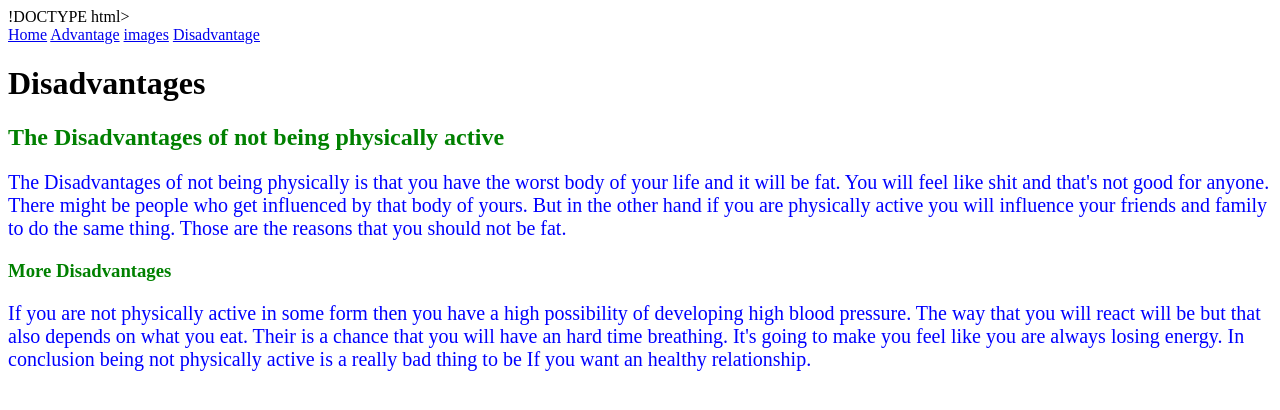
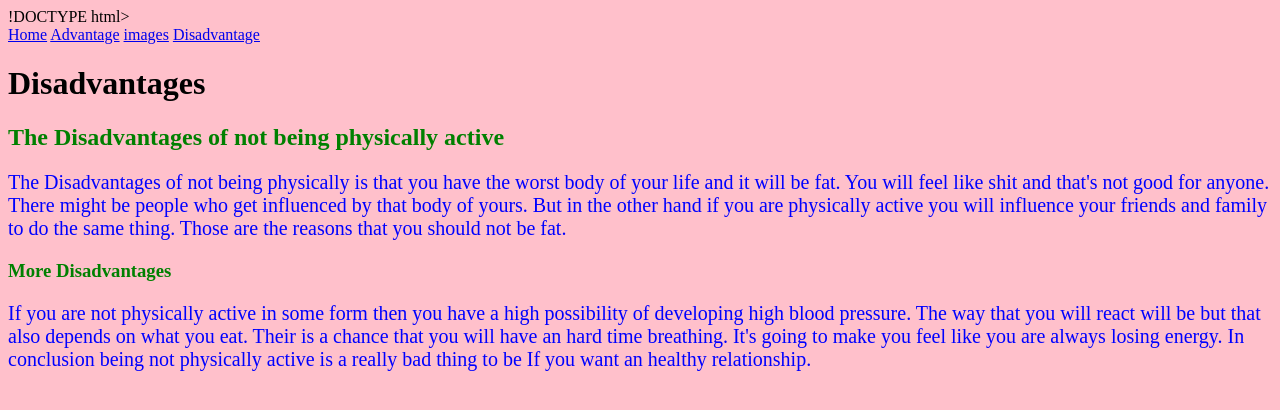
Before and after one commit to bimal12345/MyWebsite-, a plain HTML site: page Disadvantages.html in a window 1280 px wide. Drawn offline with Linux system fonts and the light colour scheme.

Commit message:
Did some things

```diff
--- a/styles.css
+++ b/styles.css
@@ -1,6 +1,15 @@
 section {
   color: Green;
 }
+
+
+
+
+  body {
+    background-color: pink;
+}
+
+
 
 
 
```
Also changed, not shown: Advantages.html (+8 -0 lines), index.html (+1 -2 lines).
